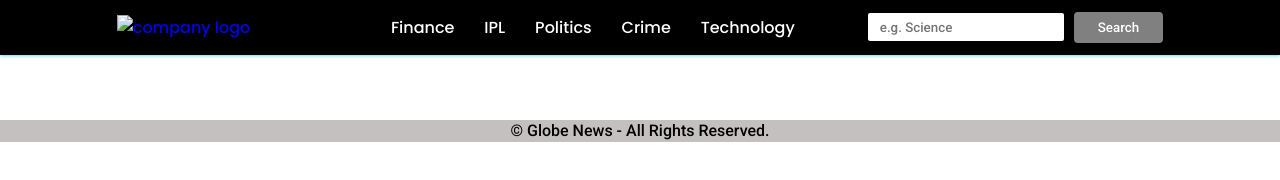
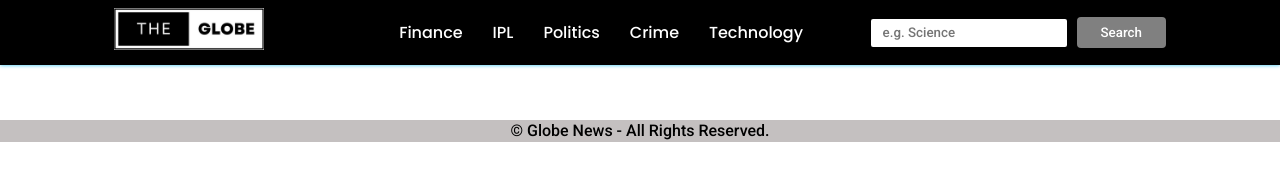
Before and after one commit to Garvit-1/IntelliGlobe, a plain HTML site: page index.html in a window 1280 px wide. Drawn offline with Linux system fonts and the light colour scheme; no server answers.

Commit message:
Update index.html

```diff
--- a/index.html
+++ b/index.html
@@ -7,7 +7,7 @@
     <title>Globe News</title>
     <link rel="stylesheet" href="style.css">
 
-    <link rel="icon" type="image/ico" href="assets/fav.png" >
+    <link rel="icon" type="image/ico" href="fav.png" >
     <script src="script.js"></script>
 </head>
 <body>
@@ -15,7 +15,7 @@
     <nav>
         <div class="main-nav container flex">
             <a href="#" onclick="reload()" class="company-logo">
-                <img src="./assets/logo.png" alt="company logo">
+                <img src="logo.png" alt="company logo">
             </a>
             <div class="nav-links">
                 <ul class="flex">
```
